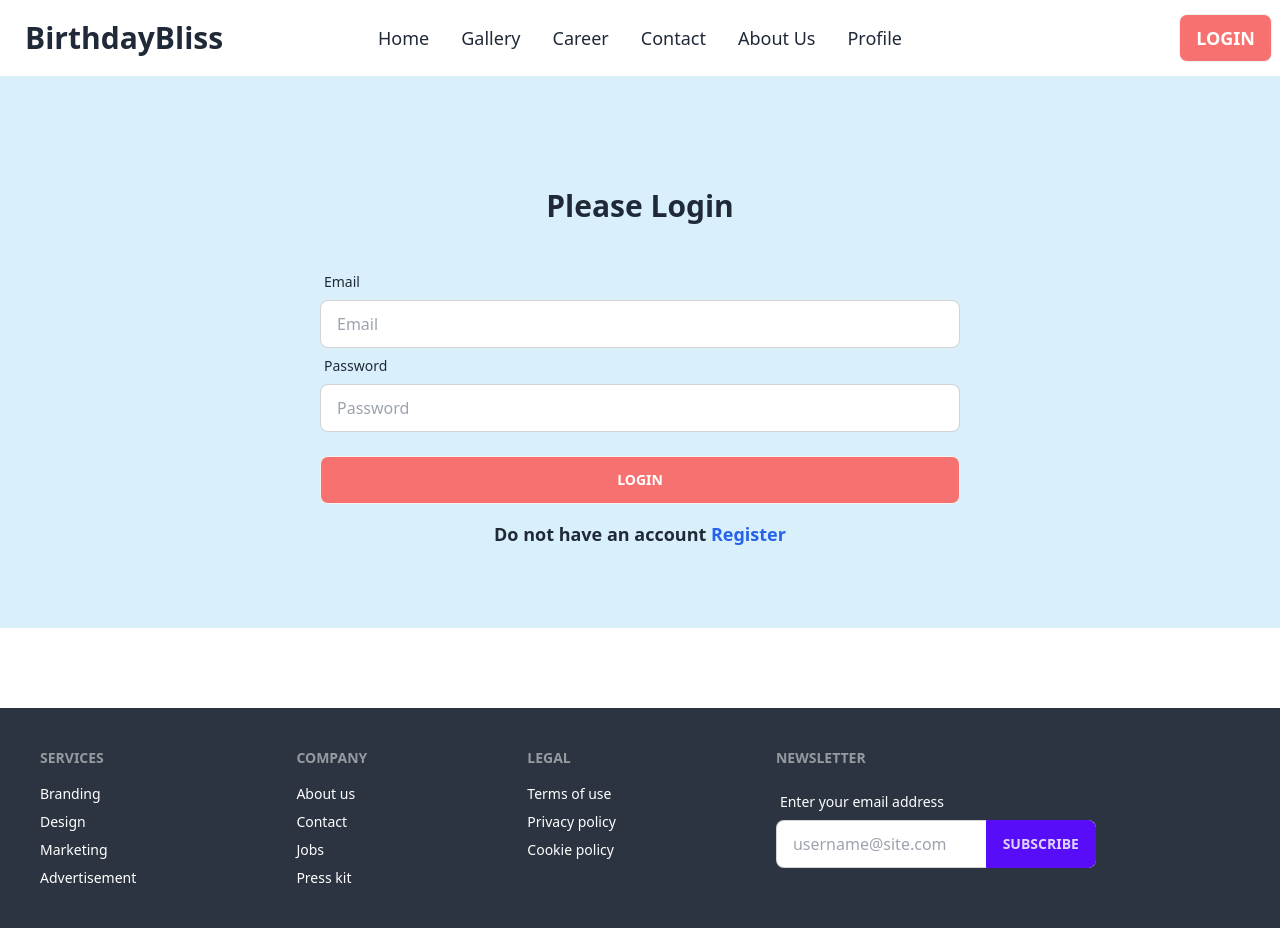
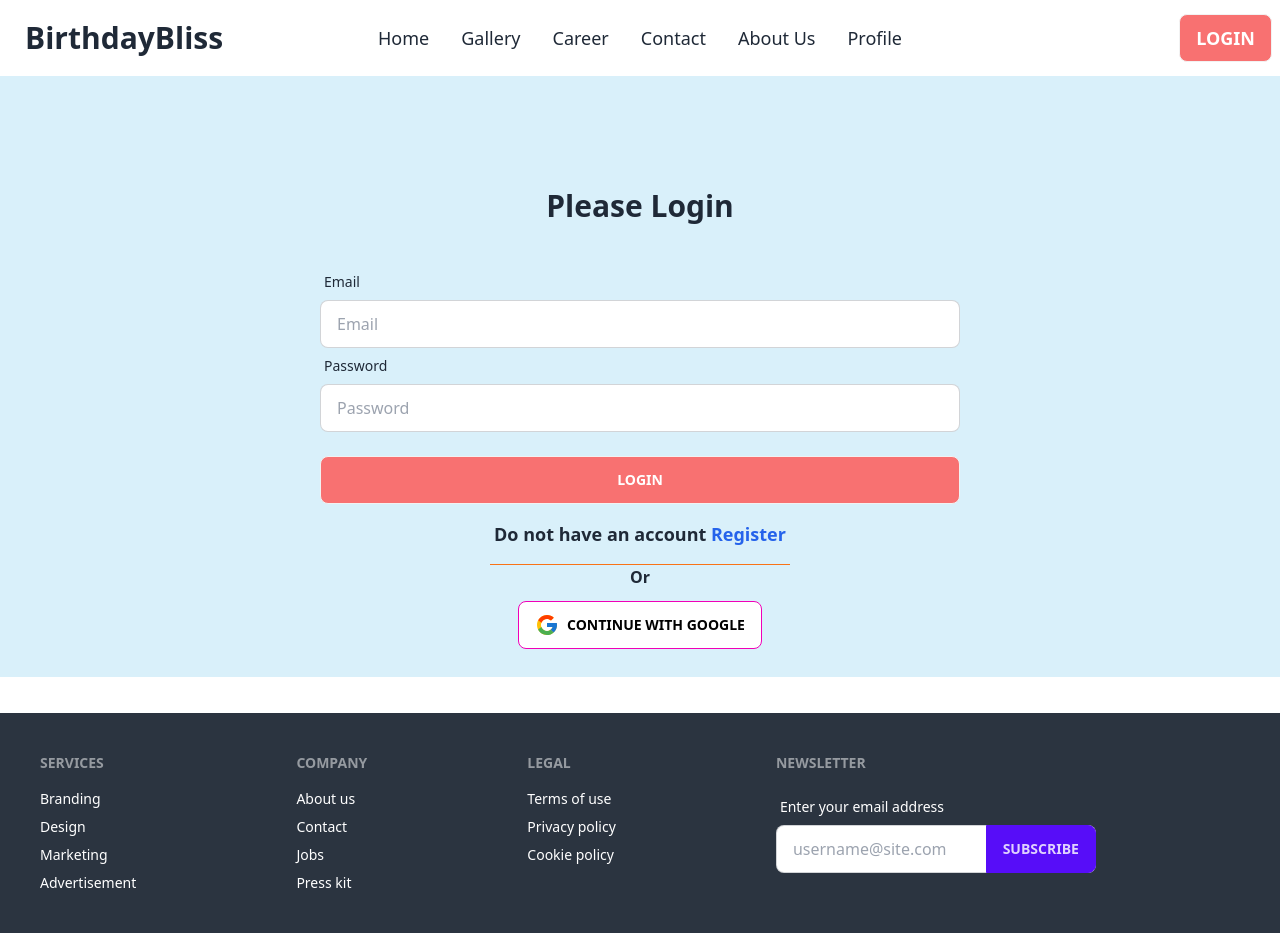
Before and after one commit to ParthaMalakar/BirthDayBliss-Client, a React (Vite) app: page /login in a window 1280 px wide. Built offline with nearby package versions, Linux system fonts and the light colour scheme.

Commit message:
firebase enverment file created for hidding git to import config information

```diff
--- a/package.json
+++ b/package.json
@@ -10,10 +10,12 @@
     "preview": "vite preview"
   },
   "dependencies": {
+    "firebase": "^10.4.0",
     "localforage": "^1.10.0",
     "match-sorter": "^6.3.1",
     "react": "^18.2.0",
     "react-dom": "^18.2.0",
+    "react-icons": "^4.11.0",
     "react-router-dom": "^6.16.0",
     "sort-by": "^1.2.0"
   },
--- /dev/null
+++ b/src/firebase/firebase.config.js
@@ -0,0 +1,18 @@
+// Import the functions you need from the SDKs you need
+import { initializeApp } from "firebase/app";
+// TODO: Add SDKs for Firebase products that you want to use
+// https://firebase.google.com/docs/web/setup#available-libraries
+
+// Your web app's Firebase configuration
+const firebaseConfig = {
+  apiKey: import.meta.env.VITE_apiKey,
+  authDomain:import.meta.env.VITE_authDomain ,
+  projectId: import.meta.env.VITE_projectId,
+  storageBucket: import.meta.env.VITE_storageBucket,
+  messagingSenderId: import.meta.env.VITE_messagingSenderId,
+  appId: import.meta.env.VITE_appId
+};
+
+// Initialize Firebase
+const app = initializeApp(firebaseConfig);
+export default app;
--- a/src/pages/Login/Login.jsx
+++ b/src/pages/Login/Login.jsx
@@ -1,6 +1,6 @@
 import { Link } from "react-router-dom";
 
-
+import { FcGoogle } from "react-icons/fc";
 const Login = () => {
     return (
         <div>
@@ -24,7 +24,13 @@ const Login = () => {
                         <button className="btn bg-red-400 text-white">Login</button>
                     </div>
                 </form>
-                <p className="text-center mt-4 pb-20 mb-20 text-lg font-bold">Do not have an account <Link to="/register" className="text-blue-600 font-bold" >Register</Link></p>
+                <p className="text-center mt-4 mb-4  text-lg font-bold">Do not have an account <Link to="/register" className="text-blue-600 font-bold" >Register</Link></p>
+                <hr className="text-black w-[300px] mx-auto border-t-3 border-orange-500"></hr>
+                <p className="text-center font-bold pb-3 ">Or</p>
+                <div className="justify-center items-center text-center pb-7 mb-9">
+                <button className=" text-black btn btn-secondary bg-[#FFF]"> <FcGoogle className="text-2xl"></FcGoogle> Continue with Google</button>
+
+                </div>
             </div>
         </div>
     );
```
Also changed, not shown: 1 other file (tests, documents, lock files or other folders).
